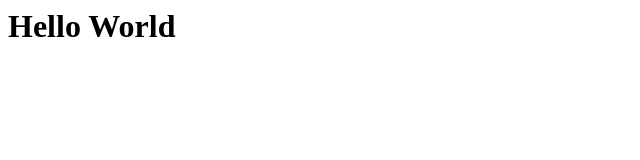
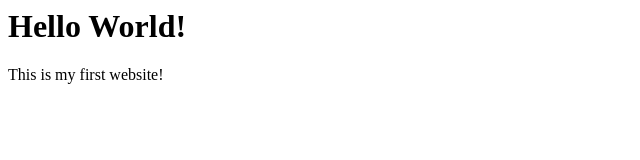
Before and after one commit to EliWalker3/CodespacesDemo, a plain HTML site: page index.html in a window 1280 px wide. Shown: the whole page, without its empty margins (0-640 px from the left). Drawn offline with Linux system fonts and the light colour scheme.

Commit message:
Added paragraph to index.html

```diff
--- a/index.html
+++ b/index.html
@@ -1 +1,2 @@
-<h1>Hello World</h1>
+<h1>Hello World!</h1>
+<p>This is my first website!</p>
```
